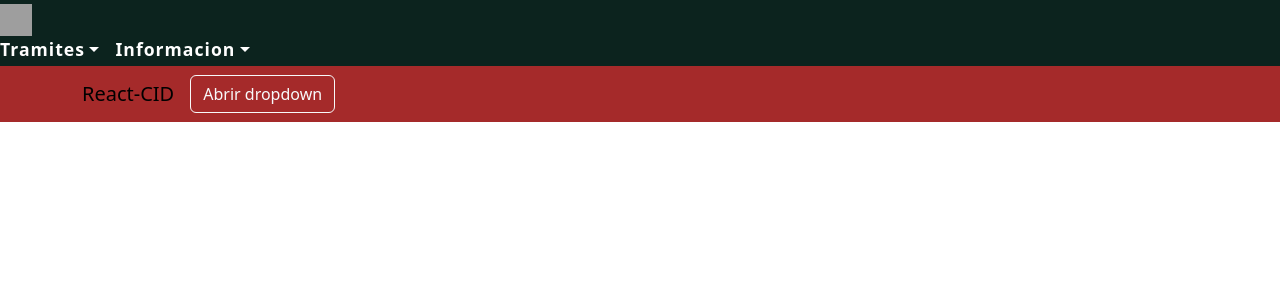
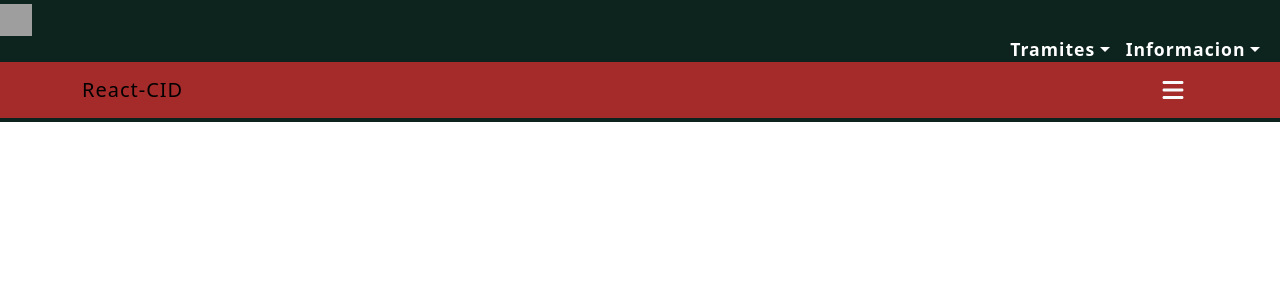
Before and after one commit to EduardoDamian9302/Pagina-Web-CID, a React (Vite) app: page / in a window 1280 px wide. Shown: the top 300 px of the page. Built offline with nearby package versions, Linux system fonts and the light colour scheme; grey boxes are pictures that could not be loaded.

Commit message:
Reestructura de Head y agregado FontAwesome

```diff
--- a/package.json
+++ b/package.json
@@ -10,6 +10,11 @@
     "preview": "vite preview"
   },
   "dependencies": {
+    "@fortawesome/fontawesome-svg-core": "^7.0.0",
+    "@fortawesome/free-brands-svg-icons": "^7.0.0",
+    "@fortawesome/free-regular-svg-icons": "^7.0.0",
+    "@fortawesome/free-solid-svg-icons": "^7.0.0",
+    "@fortawesome/react-fontawesome": "^0.2.3",
     "bootstrap": "^5.3.7",
     "react": "^19.1.0",
     "react-bootstrap": "^2.10.10",
--- a/src/Components/Head.module.css
+++ b/src/Components/Head.module.css
@@ -17,9 +17,20 @@
   display: flex;
   gap: 16px;
   align-items: center;
+  justify-content: flex-end;
+  padding-right: 20px;
 }
 .logo {
   margin-left: 0;
   margin-right: 12px;
   display: block;
 }
+.button {
+  border: none;
+  background: "transparent";
+  box-shadow: none;
+  padding: 6px 10px;
+  font-size: 1.5rem;
+  display: flex;
+  align-items: center;
+}
--- a/src/Components/Head.tsx
+++ b/src/Components/Head.tsx
@@ -1,14 +1,8 @@
-import { Button, Navbar, Container, NavDropdown } from "react-bootstrap";
 import styles from "./Head.module.css";
-import React, { useState } from "react";
-import OffCanvas from "./OffCanvas.tsx";
+import HeadInferior from "./Head_inferior.tsx";
+import HeadSuperior from "./Head_superior.tsx";
 
 const Head: React.FC = () => {
-  const [showOffCanvas, setShowOffCanvas] = useState(false);
-
-  const handleOpen = () => setShowOffCanvas(true);
-  const handleClose = () => setShowOffCanvas(false);
-
   return (
     <div
       style={{
@@ -37,39 +31,9 @@ const Head: React.FC = () => {
           className={styles.logo}
           alt="React logo"
         />
-        <div className={styles.navDropdown}>
-          <NavDropdown title="Tramites" id="basic-nav-dropdown">
-            <NavDropdown.Item href="#action/3.1">Tramite 1</NavDropdown.Item>
-            <NavDropdown.Item href="#action/3.2">Tramite 2</NavDropdown.Item>
-            <NavDropdown.Item href="#action/3.3">Tramite 3</NavDropdown.Item>
-          </NavDropdown>
-          <NavDropdown title="Informacion" id="basic-nav-dropdown">
-            <NavDropdown.Item href="#action/3.1">
-              Informacion 1
-            </NavDropdown.Item>
-            <NavDropdown.Item href="#action/3.2">
-              Informacion 2
-            </NavDropdown.Item>
-            <NavDropdown.Item href="#action/3.3">
-              Informacion 3
-            </NavDropdown.Item>
-          </NavDropdown>
-        </div>
+        <HeadSuperior />
+        <HeadInferior />
       </div>
-      <Navbar expand="lg" className={styles.navbar}>
-        <Container className={styles.navbarContainer}>
-          <Navbar.Brand href="#home" className={styles.navbarBrand}>
-            React-CID
-          </Navbar.Brand>
-          <Navbar.Toggle aria-controls="basic-navbar-nav" />
-          <Navbar.Collapse id="basic-navbar-nav">
-            <Button variant="outline-light" onClick={handleOpen}>
-              Abrir dropdown
-            </Button>
-            <OffCanvas show={showOffCanvas} handleClose={handleClose} />
-          </Navbar.Collapse>
-        </Container>
-      </Navbar>
     </div>
   );
 };
--- /dev/null
+++ b/src/Components/Head_inferior.tsx
@@ -0,0 +1,43 @@
+import React from "react";
+import { Navbar, Container, Button } from "react-bootstrap";
+import styles from "./Head.module.css";
+import OffCanvas from "./OffCanvas.tsx";
+import { FontAwesomeIcon } from "@fortawesome/react-fontawesome";
+import { faBars } from "@fortawesome/free-solid-svg-icons";
+import { useState } from "react";
+
+const HeadInferior: React.FC = () => {
+  const [showOffCanvas, setShowOffCanvas] = useState(false);
+  const handleOpen = () => setShowOffCanvas(true);
+  const handleClose = () => setShowOffCanvas(false);
+
+  return (
+    <div>
+      <Navbar expand="lg" className={styles.navbar}>
+        <Container className={styles.navbarContainer}>
+          <Navbar.Brand href="#home" className={styles.navbarBrand}>
+            React-CID
+          </Navbar.Brand>
+          <Button
+            variant="outline-light"
+            onClick={handleOpen}
+            style={{
+              border: "none",
+              background: "transparent",
+              boxShadow: "none",
+              padding: "6px 10px",
+              fontSize: "1.5rem",
+              display: "flex",
+              alignItems: "center",
+              justifyContent: "flex-end",
+            }}
+          >
+            <FontAwesomeIcon icon={faBars} />
+          </Button>
+          <OffCanvas show={showOffCanvas} handleClose={handleClose} />
+        </Container>
+      </Navbar>
+    </div>
+  );
+};
+export default HeadInferior;
--- /dev/null
+++ b/src/Components/Head_superior.tsx
@@ -0,0 +1,22 @@
+import React from "react";
+import { NavDropdown } from "react-bootstrap";
+import styles from "./Head.module.css";
+
+const HeadSuperior: React.FC = () => {
+  return (
+    <div className={styles.navDropdown}>
+      <NavDropdown title="Tramites" id="basic-nav-dropdown">
+        <NavDropdown.Item href="#action/3.1">Tramite 1</NavDropdown.Item>
+        <NavDropdown.Item href="#action/3.2">Tramite 2</NavDropdown.Item>
+        <NavDropdown.Item href="#action/3.3">Tramite 3</NavDropdown.Item>
+      </NavDropdown>
+      <NavDropdown title="Informacion" id="basic-nav-dropdown">
+        <NavDropdown.Item href="#action/3.1">Informacion 1</NavDropdown.Item>
+        <NavDropdown.Item href="#action/3.2">Informacion 2</NavDropdown.Item>
+        <NavDropdown.Item href="#action/3.3">Informacion 3</NavDropdown.Item>
+      </NavDropdown>
+    </div>
+  );
+};
+
+export default HeadSuperior;
--- a/src/Components/OffCanvas.tsx
+++ b/src/Components/OffCanvas.tsx
@@ -9,7 +9,12 @@ interface OffCanvasProps {
 
 const OffCanvas: React.FC<OffCanvasProps> = ({ show, handleClose }) => {
   return (
-    <Offcanvas show={show} onHide={handleClose} className={styles.offcanvas}>
+    <Offcanvas
+      show={show}
+      onHide={handleClose}
+      className={styles.offcanvas}
+      placement="end"
+    >
       <Offcanvas.Header closeButton>
         <Offcanvas.Title>Menu</Offcanvas.Title>
       </Offcanvas.Header>
```
Also changed, not shown: 1 other file (tests, documents, lock files or other folders).
